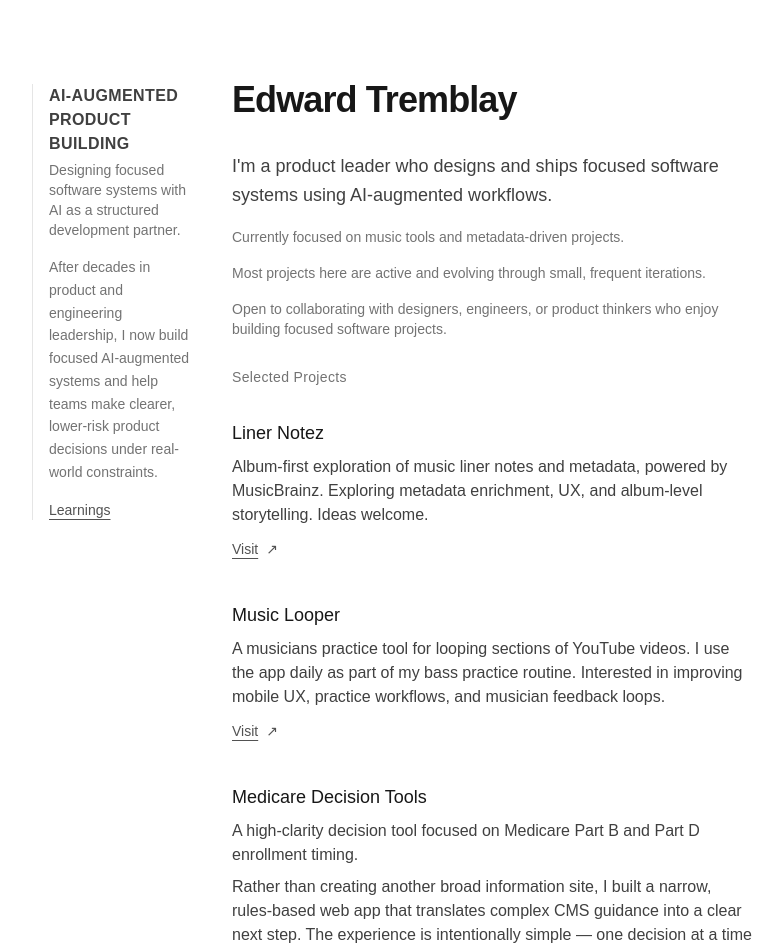
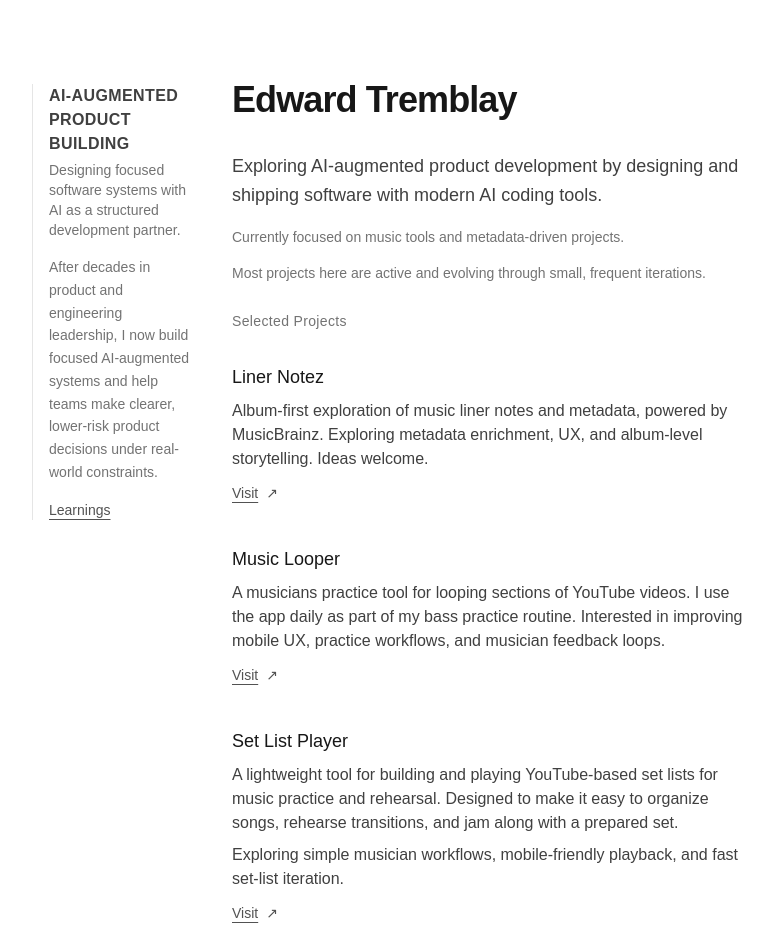
Before and after one commit to edtremsaga/vibey-pers-profile, a Next.js app: page / in a window 1280 px wide. Shown: the top 950 px of the page, without its empty margins (248-1030 px from the left). Built offline with nearby package versions, Linux system fonts and the light colour scheme.

Commit message:
Update homepage content: hero, projects, and build log

```diff
--- a/src/app/page.tsx
+++ b/src/app/page.tsx
@@ -33,7 +33,7 @@ export default function Home() {
                 Edward Tremblay
               </h1>
               <p className="text-lg leading-relaxed text-neutral-700">
-              I&apos;m a product leader who designs and ships focused software systems using AI-augmented workflows.
+              Exploring AI-augmented product development by designing and shipping software with modern AI coding tools.
               </p>
               <p className="mt-4 text-sm text-neutral-500">
   Currently focused on music tools and metadata-driven projects.
@@ -42,7 +42,7 @@ export default function Home() {
                 Most projects here are active and evolving through small, frequent iterations.
               </p>
               <p className="mt-4 text-sm text-neutral-500">
-                Open to collaborating with designers, engineers, or product thinkers who enjoy building focused software projects.
+
               </p>
             </header>
 
@@ -74,6 +74,23 @@ export default function Home() {
                   </p>
                   <a
                     href="https://vibey-looper.vercel.app/"
+                    className="mt-3 inline-flex items-center gap-2 text-sm text-neutral-600 hover:text-neutral-900"
+                  >
+                    <span className="underline underline-offset-4">Visit</span>
+                    <span aria-hidden>↗</span>
+                  </a>
+                </li>
+
+                <li>
+                  <h3 className="text-lg font-medium">Set List Player</h3>
+                  <p className="mt-2 text-neutral-700">
+                    A lightweight tool for building and playing YouTube-based set lists for music practice and rehearsal. Designed to make it easy to organize songs, rehearse transitions, and jam along with a prepared set.
+                  </p>
+                  <p className="mt-2 text-neutral-700">
+                    Exploring simple musician workflows, mobile-friendly playback, and fast set-list iteration.
+                  </p>
+                  <a
+                    href="https://vibey-set-list-player.vercel.app/"
                     className="mt-3 inline-flex items-center gap-2 text-sm text-neutral-600 hover:text-neutral-900"
                   >
                     <span className="underline underline-offset-4">Visit</span>
@@ -162,6 +179,9 @@ export default function Home() {
 
               <ul className="space-y-4 text-neutral-700">
                 <li>
+                  <span className="text-neutral-500">March 2026</span> — Music Looper Set List — First Working Version — Built a lightweight set-list player designed for music practice and rehearsal. The tool allows musicians to paste YouTube links, build a set list, and play through songs sequentially to rehearse transitions or jam along with a prepared set. The design goal was simplicity and fast iteration. Rather than building a complex music practice platform, the focus was on the core workflow: quickly assembling a set list and playing it back without friction. I also use the tool myself to rehearse bass parts and practice transitions between songs in a set. The project served as another exploration of AI-augmented product development using modern AI coding tools. Much of the implementation involved iterating quickly on small UI and interaction changes while keeping the codebase simple. Future areas to explore include improving mobile UX, refining set-list editing, and experimenting with additional musician-focused practice workflows.
+                </li>
+                <li>
                   <span className="text-neutral-500">Feb 2026</span> — Medicare Decision Tools — Shipped a narrow, rules-based web app clarifying Medicare Part B and Part D enrollment timing. Focused on translating CMS guidance into structured logic and a concise, printable outcome.
                 </li>
                 <li>
```
